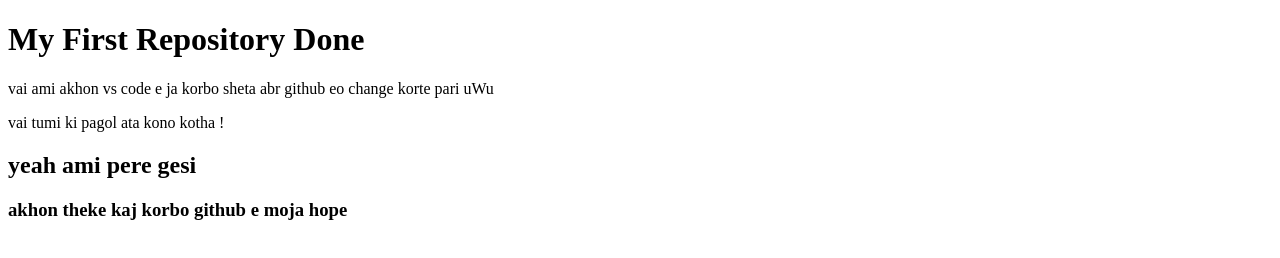
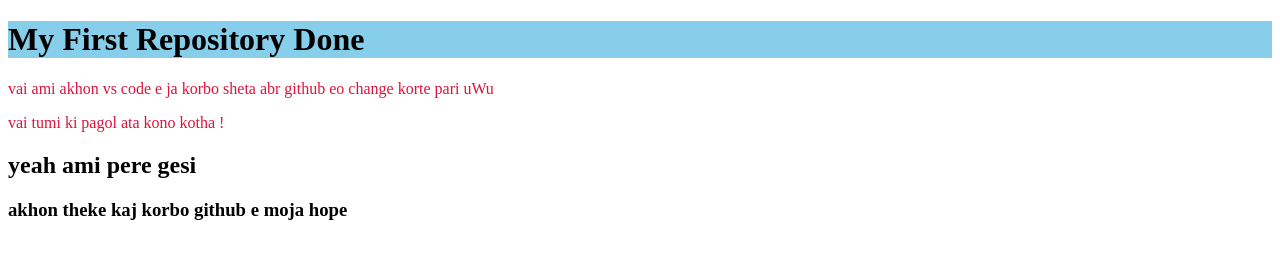
Before and after one commit to Rafff-byte/test-repo, a plain HTML site: page index.html in a window 1280 px wide. Drawn offline with Linux system fonts and the light colour scheme.

Commit message:
color changed

```diff
--- a/index.html
+++ b/index.html
@@ -6,6 +6,7 @@
     <meta name="viewport" content="width=device-width, initial-scale=1.0">
 
     <title>my test repo</title>
+    <link rel="stylesheet" href="style.css">
 
 </head>
 <body>
@@ -14,7 +15,7 @@
     <p>vai tumi ki pagol ata kono kotha !</p>
     <h2>yeah ami pere gesi</h2>
     <h3> akhon theke kaj korbo github e moja hope</h3>
-    <style src="style.css"></style>
+
 
 </body>
 </html>
--- a/style.css
+++ b/style.css
@@ -1,3 +1,7 @@
 h1 {
-  background-color: chartreuse;
+  background-color: skyblue;
+  color: black;
 }
+p {
+  color: crimson;
+}
```
